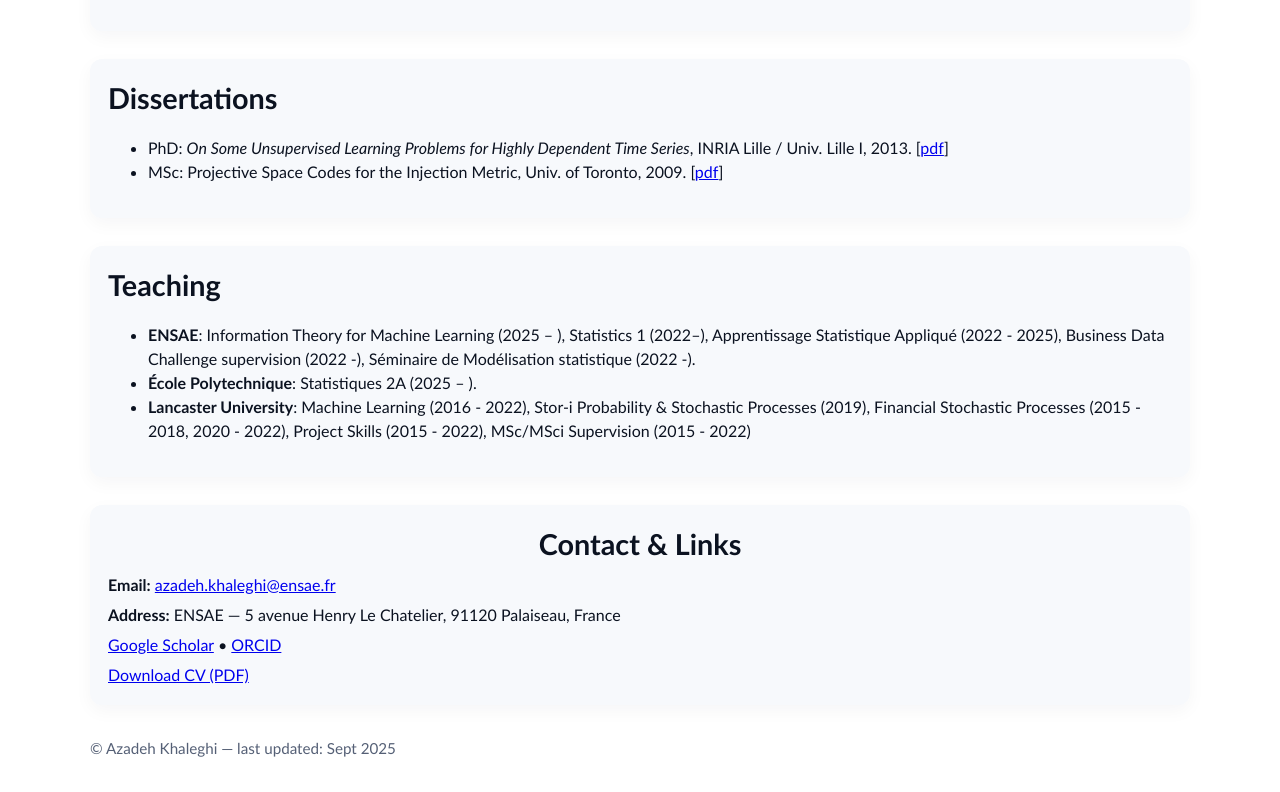
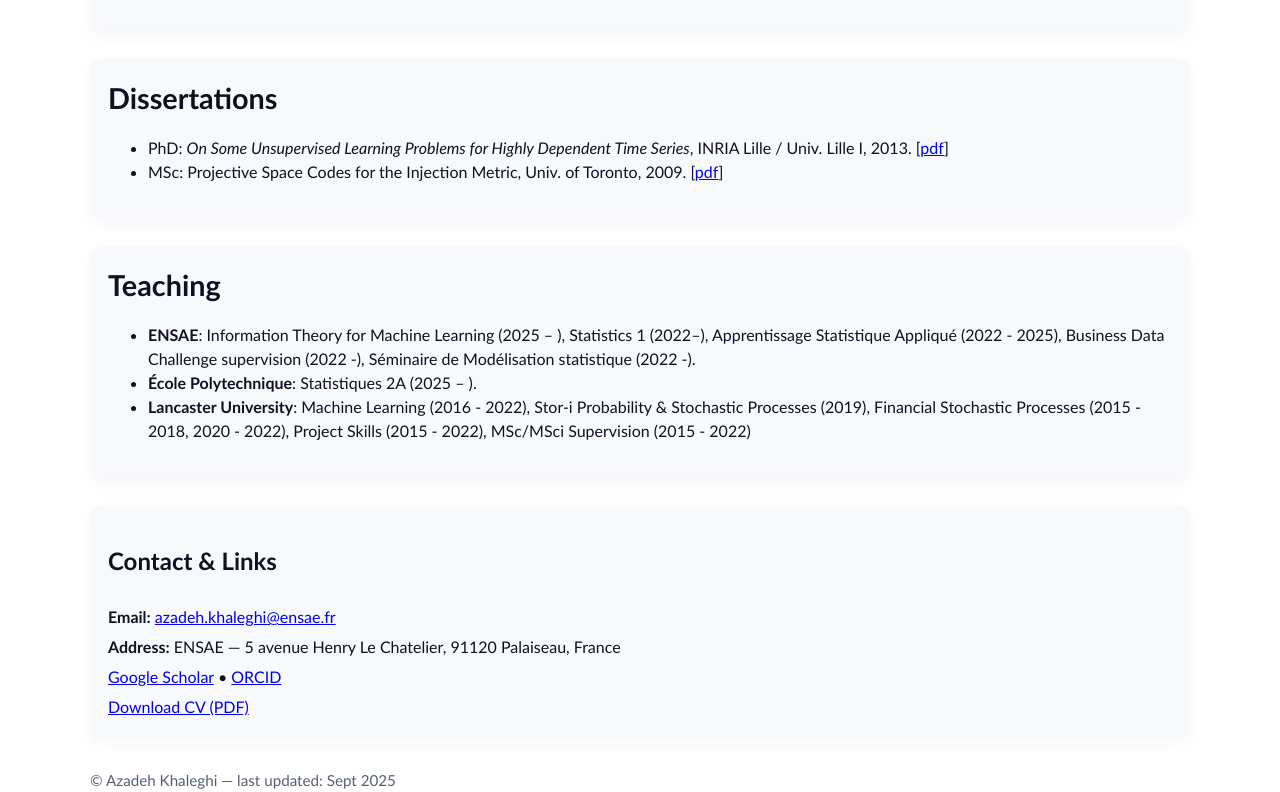
Before and after one commit to azalk/azalk.github.io, a plain HTML site: page index.html in a window 1280 px wide. Shown: the part 2137-2929 px from the top of the page. Before the commit the page ends 2896 px from the top, so only its background shows below. Drawn offline with Linux system fonts and the light colour scheme.

Commit message:
Update index.html

```diff
--- a/index.html
+++ b/index.html
@@ -138,7 +138,7 @@
       </section>
 
       <section id="contact" class="card contact">
-        <h1>Contact & Links</h1>
+        <h2>Contact & Links</h2>
         <div><strong>Email:</strong> <a href="mailto:azadeh.khaleghi@ensae.fr">azadeh.khaleghi@ensae.fr</a></div>
         <div><strong>Address:</strong> ENSAE — 5 avenue Henry Le Chatelier, 91120 Palaiseau, France</div>
         <div><a href="https://scholar.google.co.uk/citations?user=VnTMs_EAAAAJ&hl=en">Google Scholar</a> • <a href="https://orcid.org/0000-0001-8643-5416">ORCID</a></div>
```
